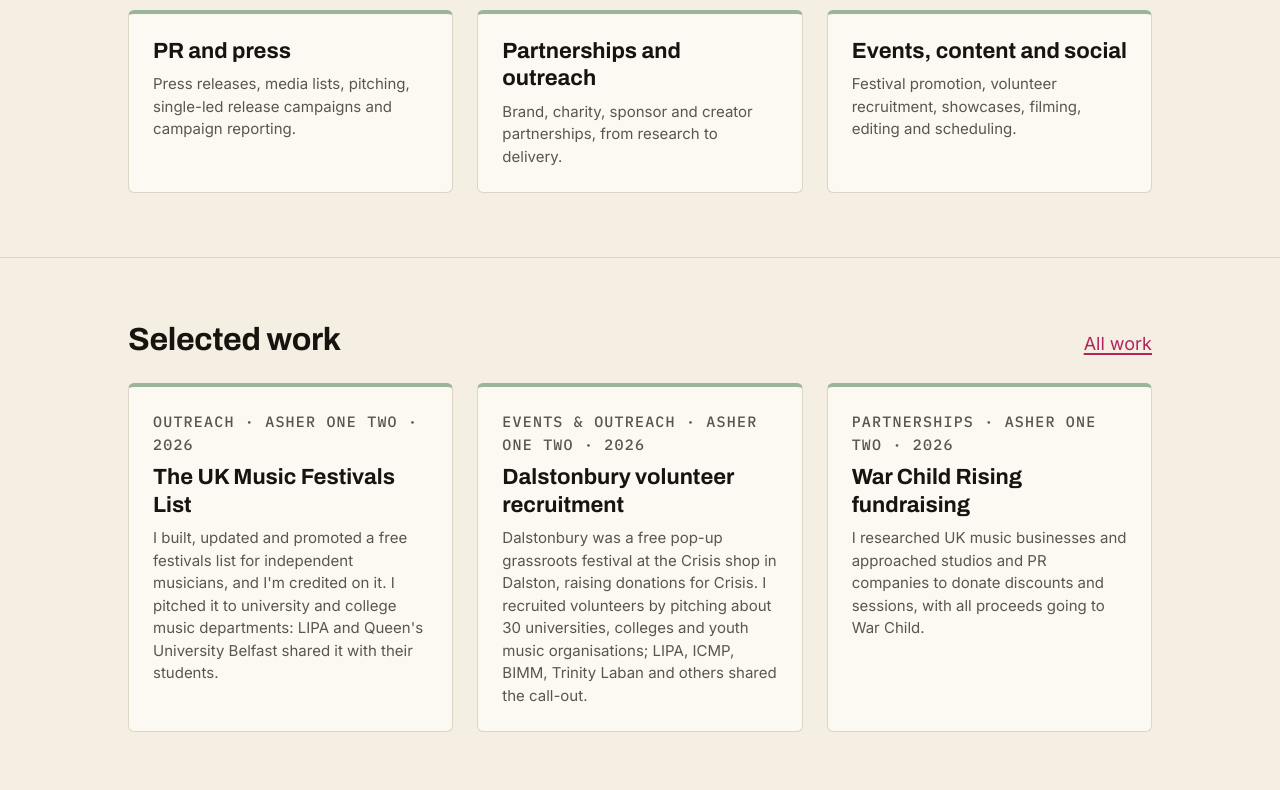
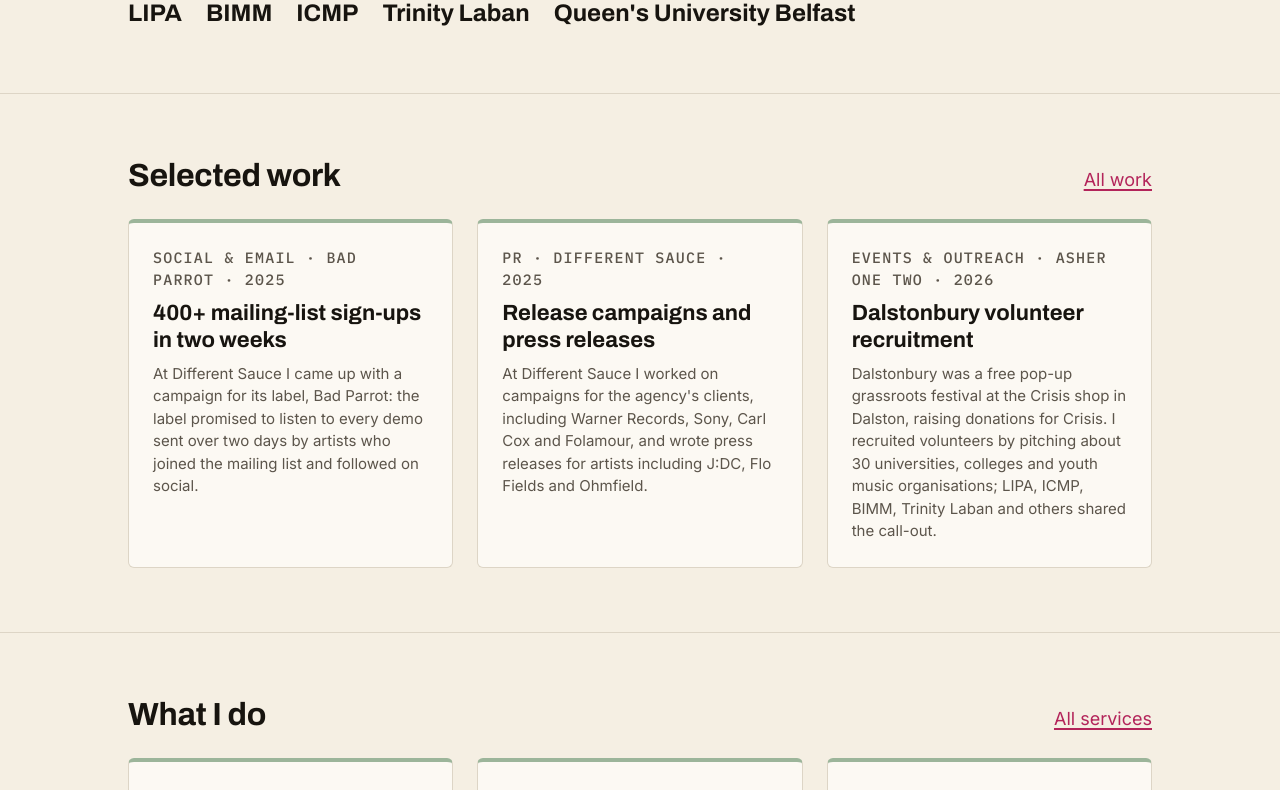
Before and after one commit to lucywxrd-creator/lucyaward.co.uk, a plain HTML site: page index.html in a window 1280 px wide. Shown: the part 581-1371 px from the top of the page. Drawn offline with Linux system fonts and the light colour scheme.

Commit message:
Update index.html

```diff
--- a/index.html
+++ b/index.html
@@ -30,14 +30,15 @@
 <h1 class="display">Lucy Ward</h1>
 <p class="lead">I run PR, partnerships and outreach for artists, festivals, charities and brands.</p>
 <div class="actions"><a class="btn btn-primary" href="mailto:lucy@lucyaward.co.uk?subject=Enquiry%20via%20lucyaward.co.uk">Email me</a></div>
+<div class="proof"><div class="proof-row"><p class="label">Campaigns I&#x27;ve worked on include</p><ul class="proof-list"><li>Warner Records</li><li>Sony</li><li>Carl Cox</li><li>Folamour</li></ul></div><div class="proof-row"><p class="label">Outreach shared by</p><ul class="proof-list"><li>LIPA</li><li>BIMM</li><li>ICMP</li><li>Trinity Laban</li><li>Queen&#x27;s University Belfast</li></ul></div></div>
+</div></section>
+<section class="block"><div class="wrap">
+<div class="section-head"><h2>Selected work</h2><a href="work.html">All work</a></div>
+<div class="grid grid-3"><div class="card card-pr"><p class="label">Social &amp; email · Bad Parrot · 2025</p><h3>400+ mailing-list sign-ups in two weeks</h3><p>At Different Sauce I came up with a campaign for its label, Bad Parrot: the label promised to listen to every demo sent over two days by artists who joined the mailing list and followed on social.</p></div><div class="card card-pr"><p class="label">PR · Different Sauce · 2025</p><h3>Release campaigns and press releases</h3><p>At Different Sauce I worked on campaigns for the agency&#x27;s clients, including Warner Records, Sony, Carl Cox and Folamour, and wrote press releases for artists including J:DC, Flo Fields and Ohmfield.</p></div><div class="card card-pr"><p class="label">Events &amp; outreach · Asher One Two · 2026</p><h3>Dalstonbury volunteer recruitment</h3><p>Dalstonbury was a free pop-up grassroots festival at the Crisis shop in Dalston, raising donations for Crisis. I recruited volunteers by pitching about 30 universities, colleges and youth music organisations; LIPA, ICMP, BIMM, Trinity Laban and others shared the call-out.</p></div></div>
 </div></section>
 <section class="block"><div class="wrap">
 <div class="section-head"><h2>What I do</h2><a href="services.html">All services</a></div>
 <div class="grid grid-3"><div class="card card-pr"><h3>PR and press</h3><p>Press releases, media lists, pitching, single-led release campaigns and campaign reporting.</p></div><div class="card card-pr"><h3>Partnerships and outreach</h3><p>Brand, charity, sponsor and creator partnerships, from research to delivery.</p></div><div class="card card-pr"><h3>Events, content and social</h3><p>Festival promotion, volunteer recruitment, showcases, filming, editing and scheduling.</p></div></div>
-</div></section>
-<section class="block"><div class="wrap">
-<div class="section-head"><h2>Selected work</h2><a href="work.html">All work</a></div>
-<div class="grid grid-3"><div class="card card-pr"><p class="label">Outreach · Asher One Two · 2026</p><h3>The UK Music Festivals List</h3><p>I built, updated and promoted a free festivals list for independent musicians, and I&#x27;m credited on it. I pitched it to university and college music departments: LIPA and Queen&#x27;s University Belfast shared it with their students.</p></div><div class="card card-pr"><p class="label">Events &amp; outreach · Asher One Two · 2026</p><h3>Dalstonbury volunteer recruitment</h3><p>Dalstonbury was a free pop-up grassroots festival at the Crisis shop in Dalston, raising donations for Crisis. I recruited volunteers by pitching about 30 universities, colleges and youth music organisations; LIPA, ICMP, BIMM, Trinity Laban and others shared the call-out.</p></div><div class="card card-pr"><p class="label">Partnerships · Asher One Two · 2026</p><h3>War Child Rising fundraising</h3><p>I researched UK music businesses and approached studios and PR companies to donate discounts and sessions, with all proceeds going to War Child.</p></div></div>
 </div></section>
 <section class="block about"><div class="wrap about-grid about-teaser">
 <picture class="about-photo"><source srcset="img/lucy-ward.webp" type="image/webp"><img src="img/lucy-ward.jpg" width="480" height="600" alt="Lucy Ward" loading="lazy"></picture>
```
